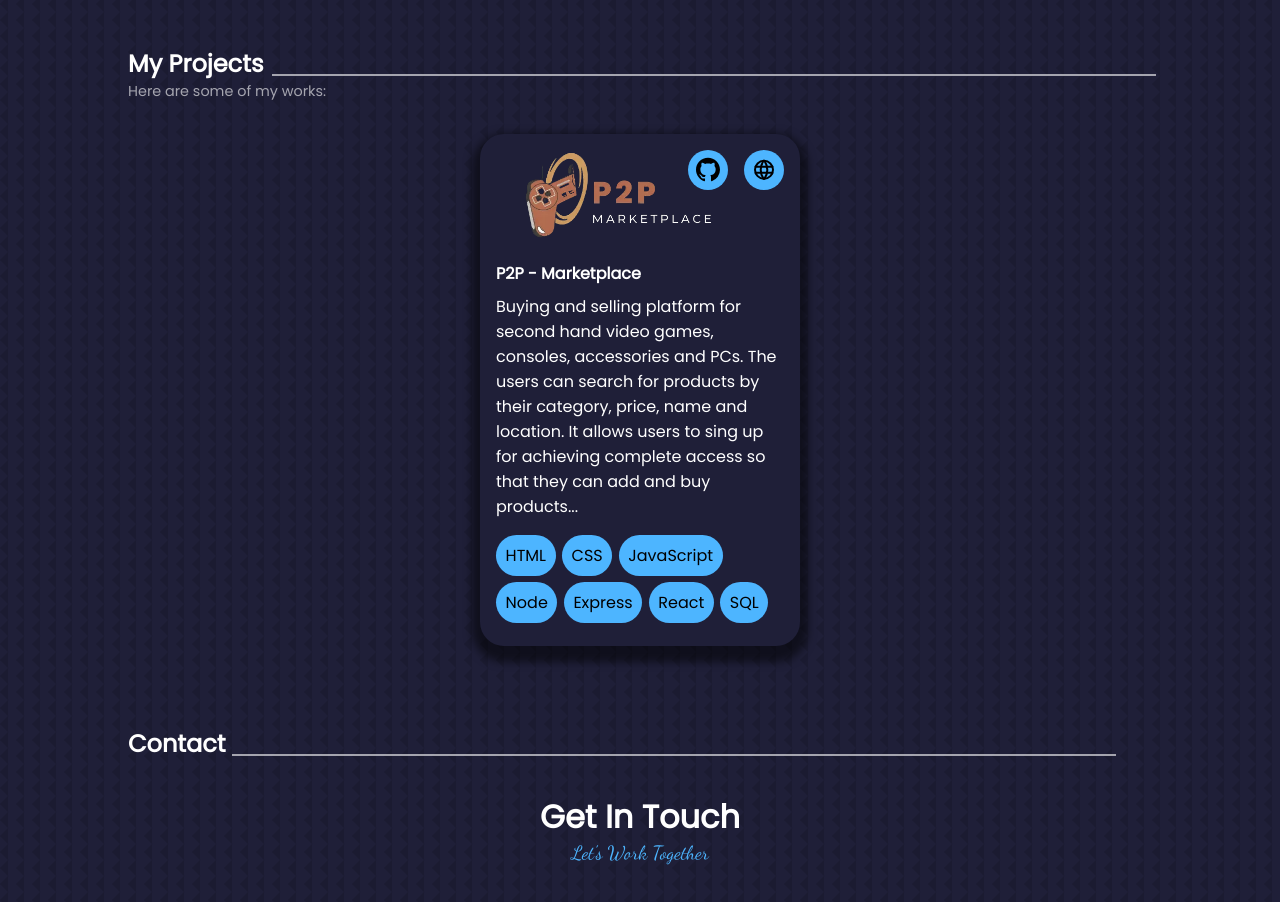
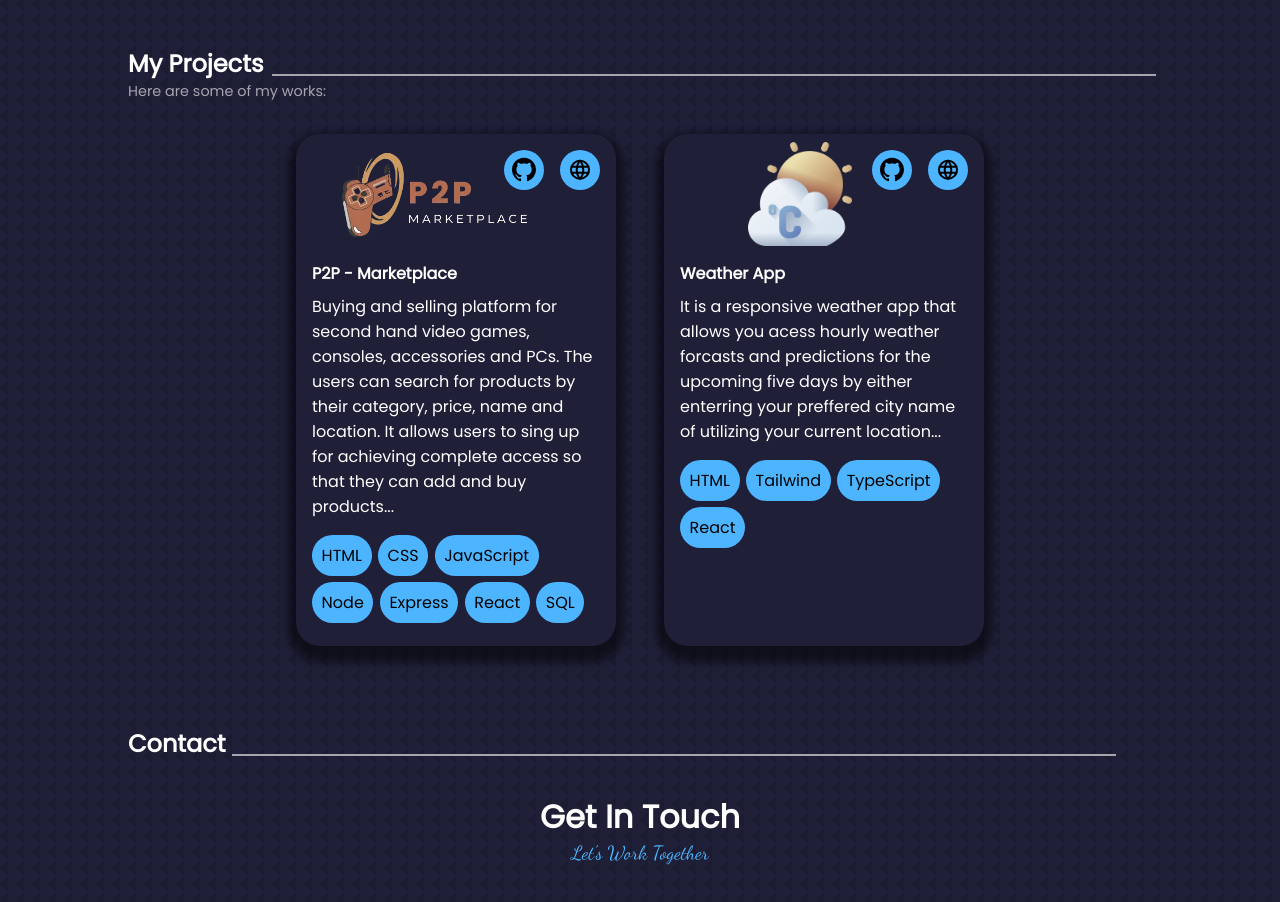
Before and after one commit to ab-sharifi21/my-portfolio-2024, a React (Vite) app: page / in a window 1280 px wide. Shown: the part 1220-2122 px from the top of the page. Built offline with nearby package versions, Linux system fonts and the light colour scheme.

Commit message:
Add the weather app project to the data.js

```diff
--- a/src/components/projects/ProjectCard.jsx
+++ b/src/components/projects/ProjectCard.jsx
@@ -2,6 +2,7 @@ import PropTypes from 'prop-types';
 import { BsGithub } from 'react-icons/bs';
 import { TbWorld } from 'react-icons/tb';
 import p2p from '../../assets/logo.webp';
+import weatherApp from '../../assets/weather-app.png';
 import './projectCard.css';
 
 const ProjectCard = ({ project }) => {
@@ -9,7 +10,7 @@ const ProjectCard = ({ project }) => {
     return (
         <article>
             <div className='logo-container'>
-                <img src={project.name === 'P2P - Marketplace' ? p2p : null} alt="logo of P2P" />
+                <img src={project.name === 'P2P - Marketplace' ? p2p : weatherApp} alt="logo of P2P" />
                 <div className='social-media-container'>
                     <a href={github} rel='noreferrer' target='_blank' title='github'><BsGithub /></a>
                     {
--- a/src/data.js
+++ b/src/data.js
@@ -15,6 +15,19 @@ const projects = [
             'SQL'
         ]
     },
+    {
+        id: 2,
+        name: 'Weather App',
+        description: 'It is a responsive weather app that allows you acess hourly weather forcasts and predictions for the upcoming five days by either enterring your preffered city name of utilizing your current location...',
+        github: 'https://github.com/ab-sharifi21/weather-app-react-spa',
+        url: 'https://weather-app-react-spa.netlify.app',
+        tools: [
+            'HTML',
+            'Tailwind',
+            'TypeScript',
+            'React',
+        ]
+    },
 ]
 
 export { projects };
```
Also changed, not shown: src/assets/weather-app.png (added).
